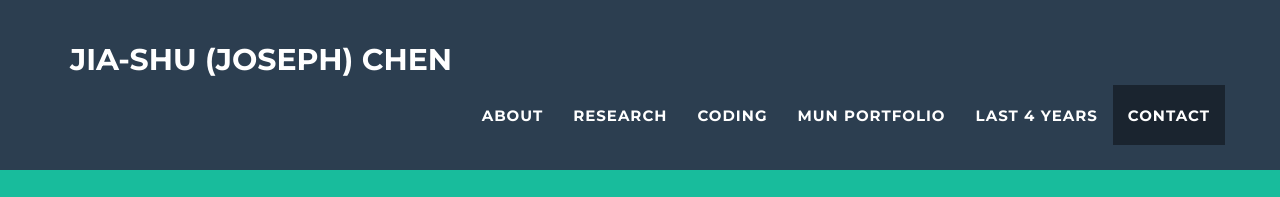
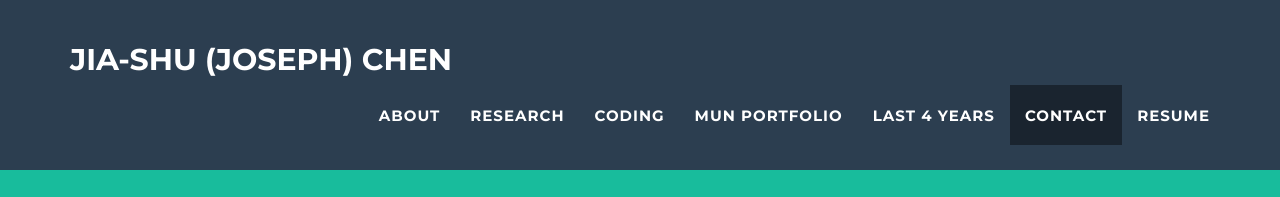
Before and after one commit to joseph-jiashu-chen/joseph-jiashu-chen-pw, a plain HTML site: page index.html in a window 1280 px wide. Shown: the top 197 px of the page. Drawn offline with nearby package versions, Linux system fonts and the light colour scheme.

Commit message:
resume part added

```diff
--- a/index.html
+++ b/index.html
@@ -70,6 +70,9 @@
                     </li>
                     <li class="page-scroll">
                         <a href="#contact">Contact</a>
+                    </li>
+                    <li class="page-scroll">
+                        <a href="https://github.com/joseph-jiashu-chen/Resumes/blob/master/Jia-Shu%20(Joseph)%20Chen%20-%20Official%20Resume.pdf">Resume</a>
                     </li>
                 </ul>
             </div>
```
